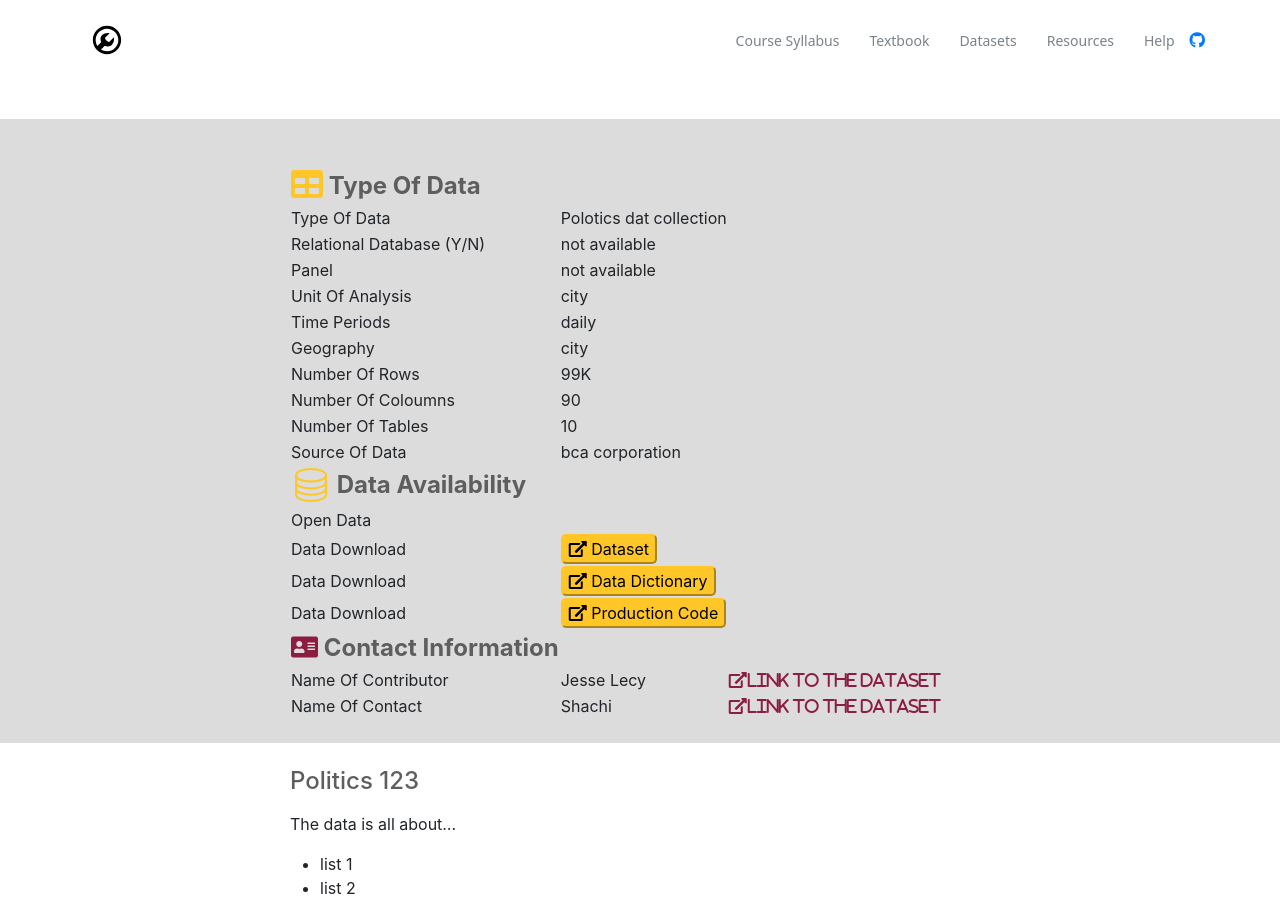
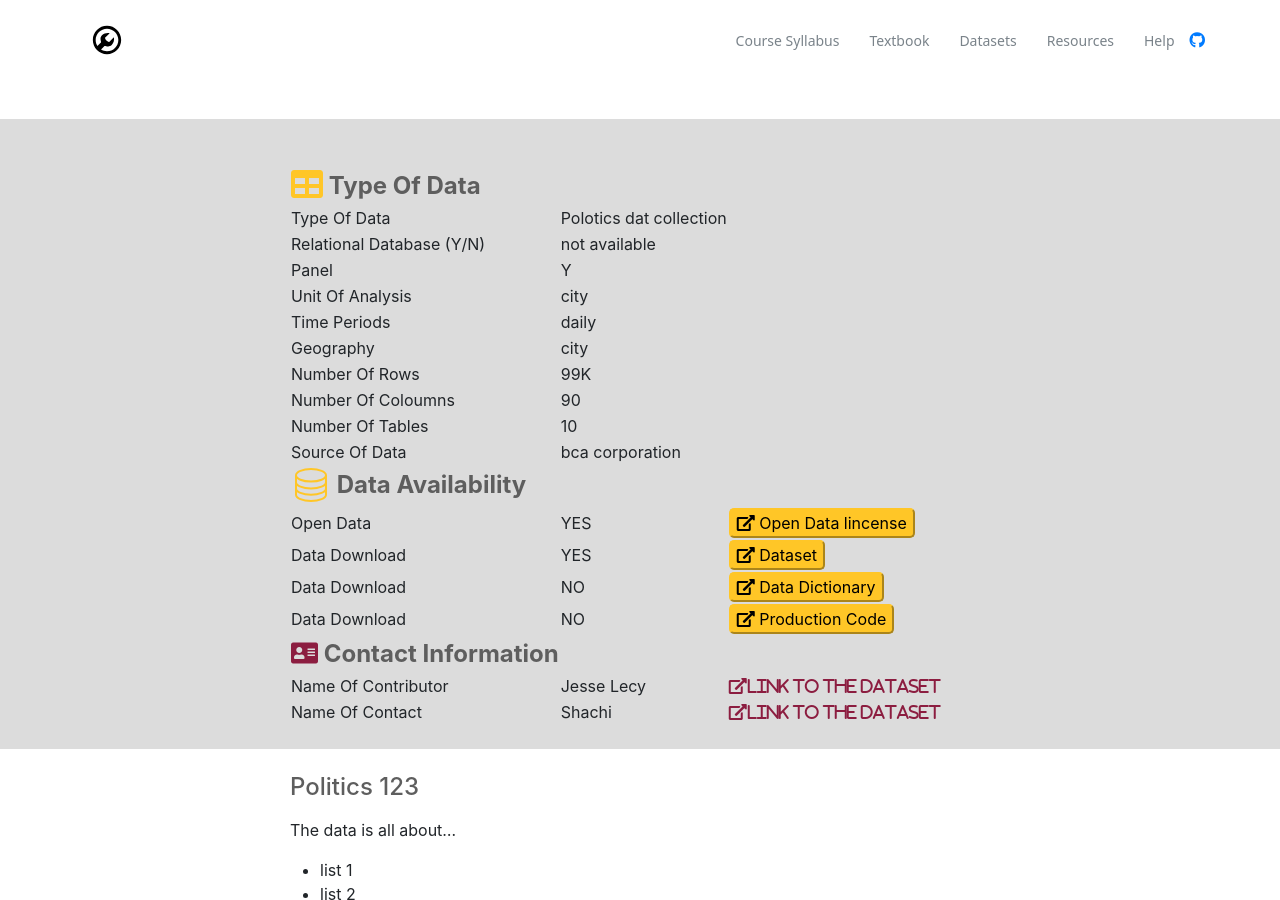
Before and after one commit to hasi96/course_website, a Jekyll site: the page built from _posts/2018-06-25-Politics.md, in a window 1280 px wide and 900 px high, scrolled down 237 px. Built offline with Jekyll 4.4.1, drawn with Linux system fonts in a browser that asks for light colours; nearby versions of some CDN libraries; comment, search, counter and statistics services are not loaded; a style sheet for code colours, icons or effects is not loaded; part of the change alters nothing that is shown.

```diff
--- a/_plugins/2018-06-25-Politics.md
+++ /dev/null
@@ -1,35 +0,0 @@
----
-layout: post
-name_of_dataset: Politics Data
-short_description: politics dataset
-topic_keywords:
-type_of_data: Polotics dat collection
-relational_database: not available
-panel: Y
-unit_of_analysis: city
-time_periods: daily
-geography: city
-number_of_rows: 99K
-number_of_columns: 90
-number_of_tables: 10
-source_of_data: bca corporation
-open_data: Y
-available_for_download: available
-link_to_dataset:  http://data.cityofnewyork.us/Social-Services/311-Service-Requests-from-2010-to-Present/erm2-nwe9
-data_dictionary: N
-link_to_data_dictionary: http://www.google.com/
-production_code_availability: N
-link_to_github: http://www.gmail.com/
-name_of_contributor: Jesse Lecy
-email_of_contributor: jlecy@asu.edu
-name_of_contact: Shachi
-email_of_contact: skshah11@asu.edu
----
-
-### Politics 123
-
- The data is all about...
-
- * list 1
- * list 2
- * list 3
--- a/_posts/2018-06-25-Politics.md
+++ b/_posts/2018-06-25-Politics.md
@@ -5,7 +5,7 @@ short_description: politics dataset
 topic_keywords:
 type_of_data: Polotics dat collection
 relational_database: not available
-panel: not available
+panel: Y
 unit_of_analysis: city
 time_periods: daily
 geography: city
@@ -13,12 +13,13 @@ number_of_rows: 99K
 number_of_columns: 90
 number_of_tables: 10
 source_of_data: bca corporation
-open_data: not
-available_for_download: available
+open_data: Y
+open_data_license: http://www.google.com/
+available_for_download: Y
 link_to_dataset:  http://data.cityofnewyork.us/Social-Services/311-Service-Requests-from-2010-to-Present/erm2-nwe9
-data_dictionary: Available
+data_dictionary: N
 link_to_data_dictionary: http://www.google.com/
-production_code_availability: not available
+production_code_availability: N
 link_to_github: http://www.gmail.com/
 name_of_contributor: Jesse Lecy
 email_of_contributor: jlecy@asu.edu
```
